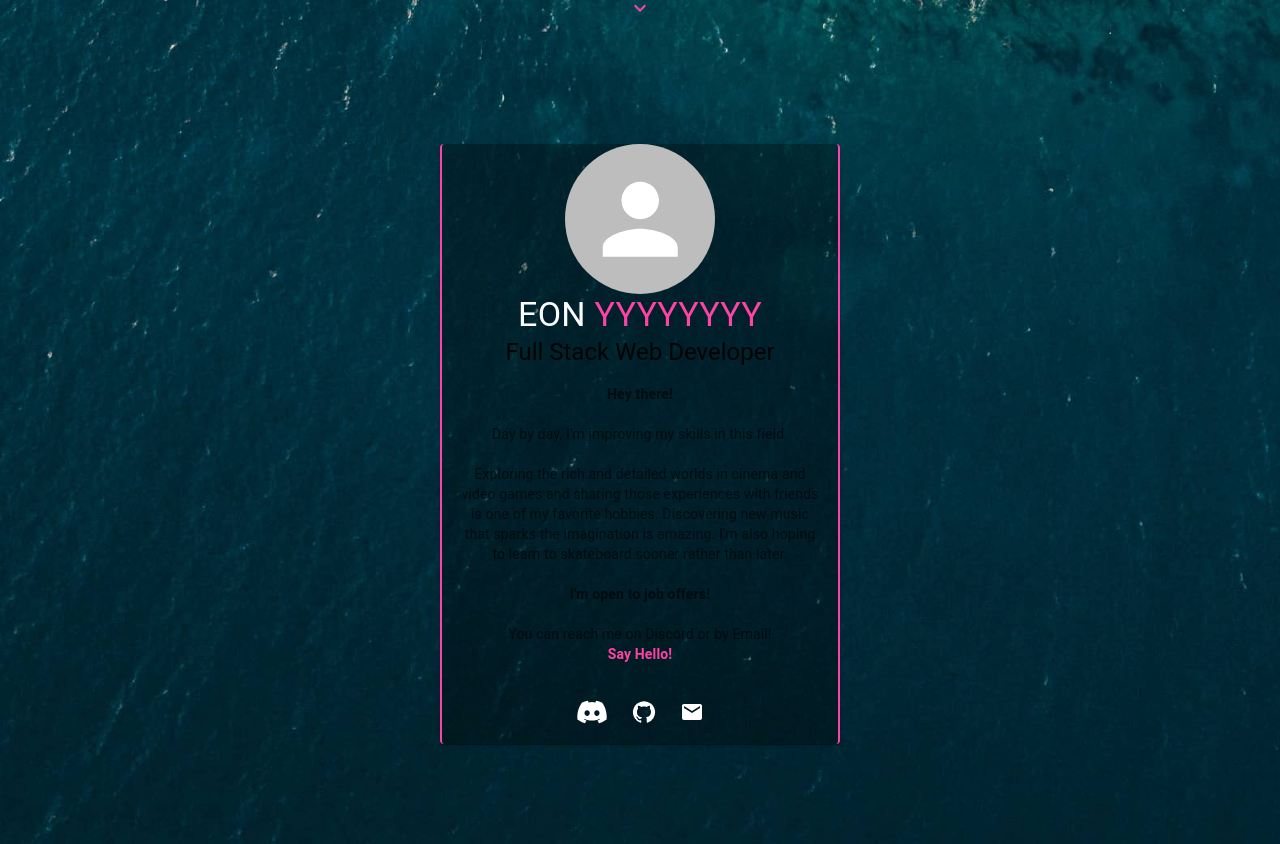
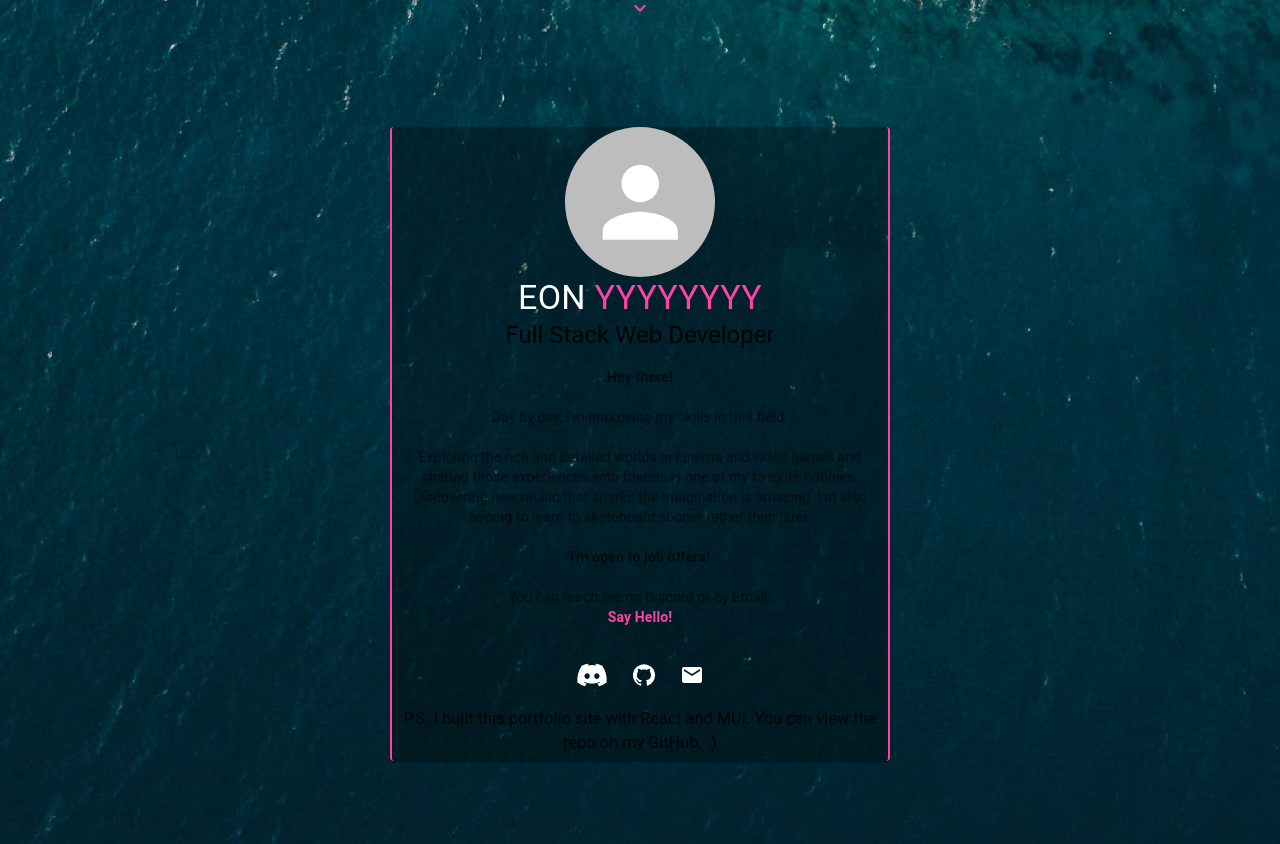
Before and after one commit to EonYY/portfolio, a Next.js app in the folder site/: page / in a window 1280 px wide. Shown: the part 1580-2424 px from the top of the page. Built offline with nearby package versions, Linux system fonts and the light colour scheme.

Commit message:
Add portfolio footer message

```diff
--- a/site/components/Contact.js
+++ b/site/components/Contact.js
@@ -18,7 +18,7 @@ const useStyles = makeStyles(() => ({
     alignItems: 'center',
     textAlign: 'center',
     color: '#fff',
-    width: 400,
+    width: 500,
   },
   icon: {
     fontSize: '2rem',
@@ -45,6 +45,10 @@ const useStyles = makeStyles(() => ({
         color: '#fff',
         fontFamily: 'Nunito',
     },
+    portfolioFooterMessage: {
+        fontFamily: 'Nunito',
+        fontSize: '0.7rem',
+    }
 }));
 
 
@@ -102,6 +106,10 @@ export default function Contact({ contact }) {
                             <EmailIcon className={classes.icon} href="#" target="_blank"/>
                         </IconButton>
                     </CardActions>
+                    <Typography gutterBottom className={classes.portfolioFooterMessage}>
+                            P.S. I built this portfolio site with React and MUI.
+                            You can view the repo on my GitHub. :)
+                        </Typography>
                 </Card>
             </Collapse>
         </div>
```
